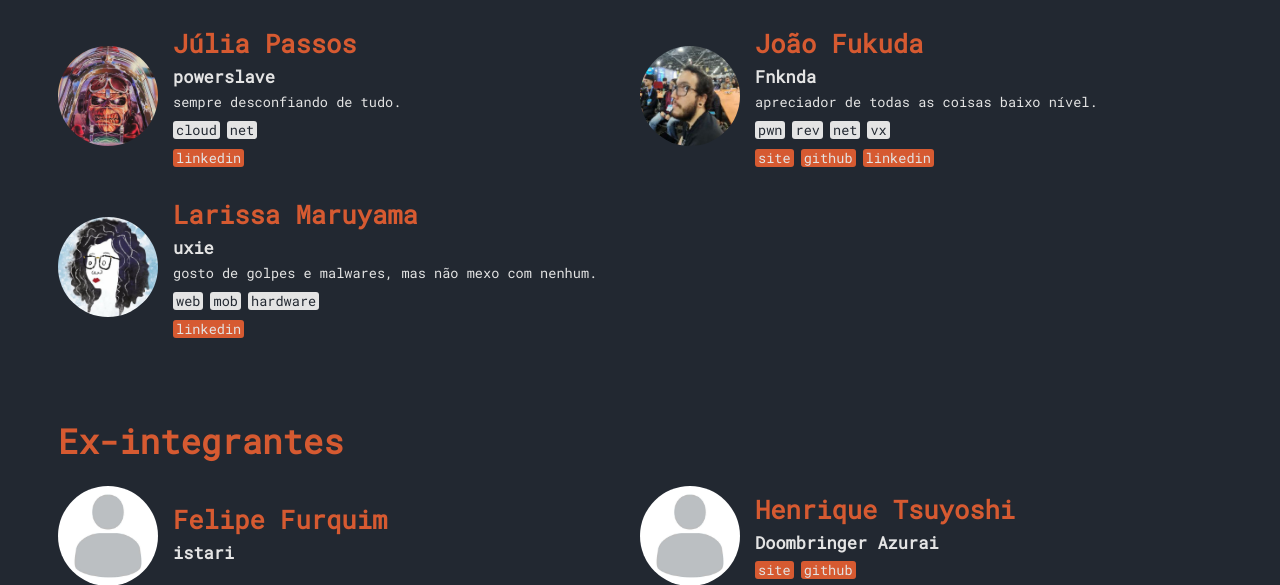
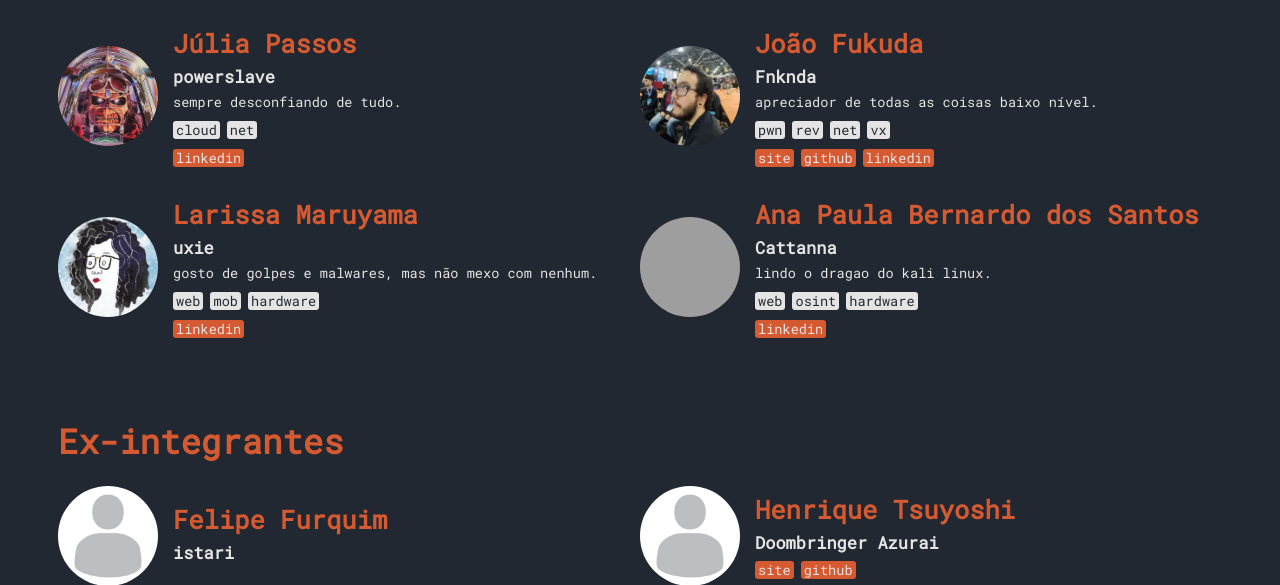
Before and after one commit to EACH-inTheShell/site2, a Node server app: page /membros in a window 1280 px wide. Shown: the part 706-1291 px from the top of the page. Run offline with Node 20, Linux system fonts and the light colour scheme; some libraries are stand-ins or nearby versions; grey boxes are pictures that could not be loaded.

Commit message:
addanabanana

```diff
--- a/site/views/sobre/membros/index.pug
+++ b/site/views/sobre/membros/index.pug
@@ -132,6 +132,20 @@ block content
 						.tag hardware
 					.links
 						a.link(href='https://www.linkedin.com/in/larissamaruyama' target='_blank') linkedin
+			.member
+				.image
+					img(src='/images/members/ana.jpeg')
+				.text
+					h5 Ana Paula Bernardo dos Santos
+					h6 Cattanna
+					p lindo o dragao do kali linux.
+					.tags
+						.tag web
+						.tag osint
+						.tag hardware
+					.links
+						a.link(href='https://www.linkedin.com/in/ana-paula-b-/' target='_blank') linkedin
+
 
 	.container
 		h1 Ex-integrantes
```
Also changed, not shown: site/public/images/members/ana.jpg (added).
